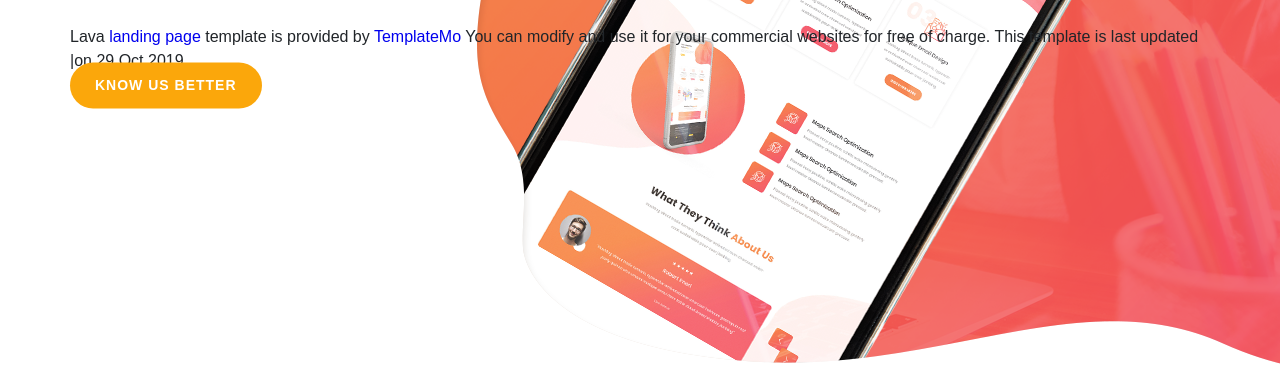
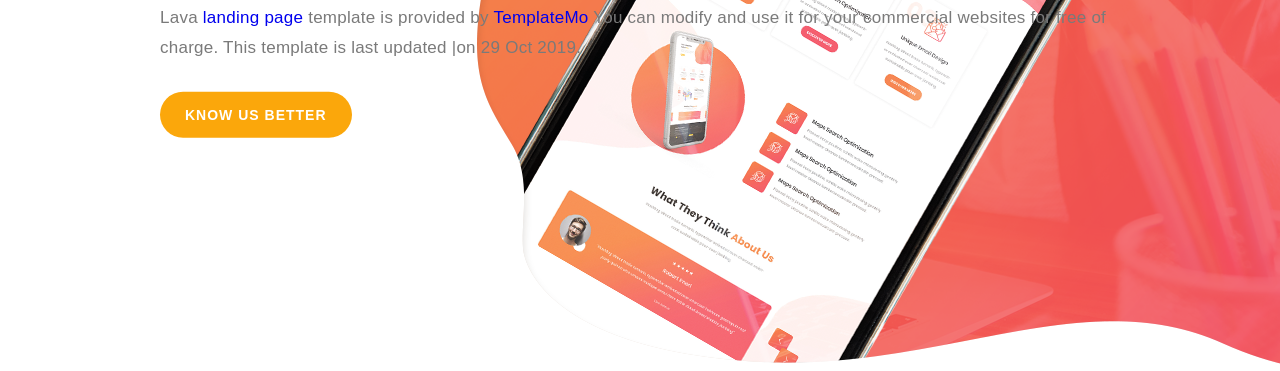
Before and after one commit to SangTran-127/piedTeamK16-LAVA, a plain HTML site: page app/pug/index.pug in a window 1280 px wide. Shown: the part 429-800 px from the top of the page. Drawn offline with nearby package versions, Linux system fonts and the light colour scheme; files that its build step writes are made by us from their sources; files whose address does not match are found by name.

Commit message:
update Home

```diff
--- a/app/pug/home.pug
+++ b/app/pug/home.pug
@@ -3,7 +3,9 @@
          .container
             .row
                 .left-text
-                    h1 Simple App that we
+                    h1 Simple App that
+                        br
+                        |we
                         span(style={color: '#ffc107'}) CREATE
                     p
                         |Lava
--- a/app/scss/home.scss
+++ b/app/scss/home.scss
@@ -50,6 +50,15 @@ $secondary: #6c757d;
         margin-bottom: 30px;
         color: #191a20;
     }
+    .header-text p {
+        font-weight: 300;
+        font-size: 17px;
+        color: #7a7a7a;
+        line-height: 30px;
+        letter-spacing: 0.25px;
+        margin-bottom: 40px;
+        position: relative;
+    }
     .container {
         width: 100%;
         padding-right: 15px;
@@ -84,8 +93,40 @@ $secondary: #6c757d;
         }
     }
 }
+// @media (max-width: 1420px) {
+//     .welcome-area .header-text {
+//         width: 70%;
+//         margin-left: 5%;
+//     }
+// }
 @media (min-width: 1200px) {
     .container {
     max-width: 1140px;
     }
 }
+@media (min-width: 992px) {
+    .container {
+    max-width: 960px;
+    }
+}
+// @media (min-width: 768px) {
+//     .container {
+//     max-width: 720px;
+//     }
+// }
+// @media (min-width: 576px) {
+//     .container {
+//     max-width: 540px;
+//     }
+// }
+// @media (max-width: 1140px) {
+//     .welcome-area .header-text .left-text {
+//         margin-top: 5%;
+//         transform: none !important;
+//     }
+// }
+// @media (max-width: 1320px) {
+//     .welcome-area .header-text .left-text {
+//         margin-top: 50%;
+//     }
+// }
```
Also changed, not shown: 1 other file.
